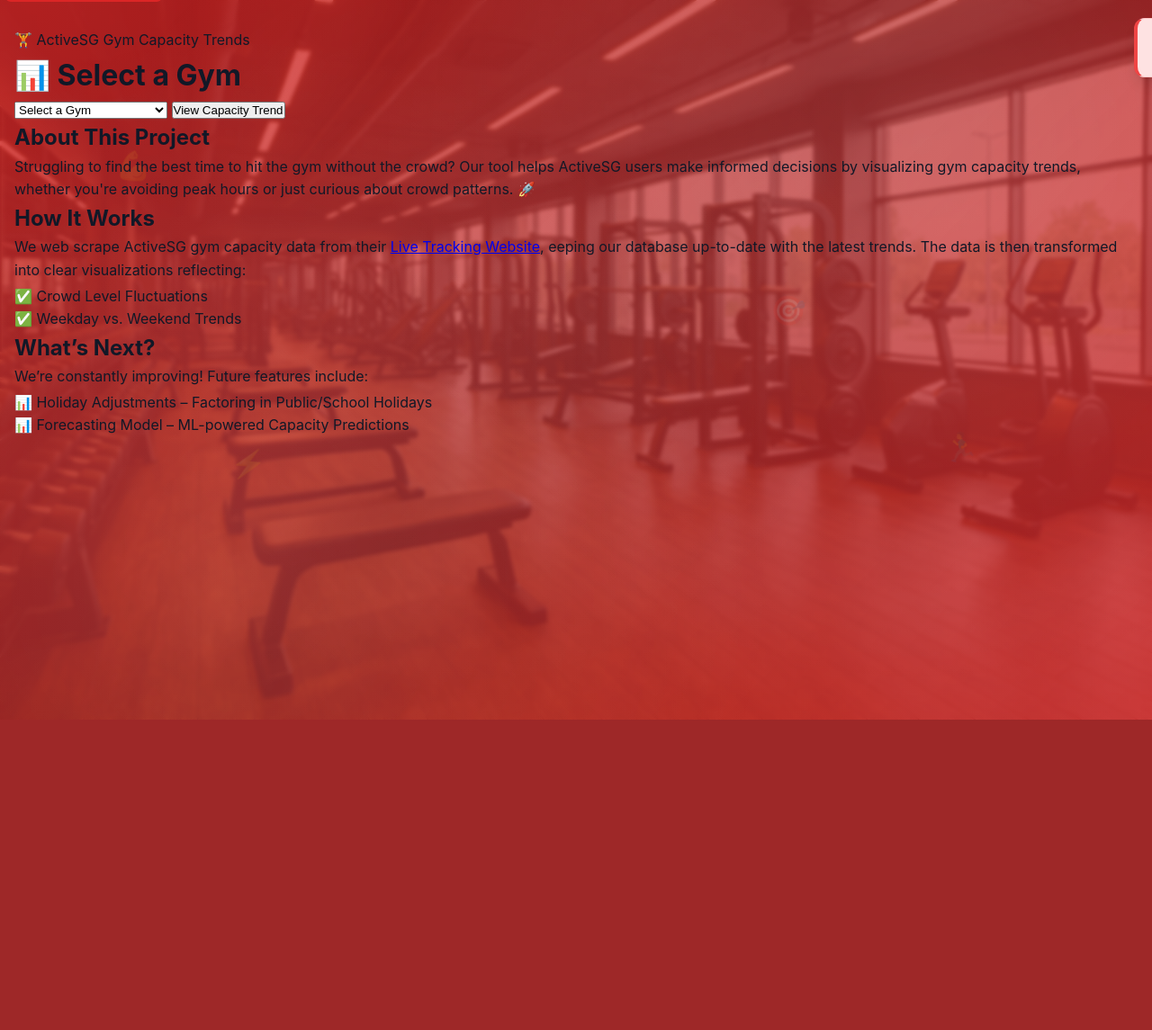
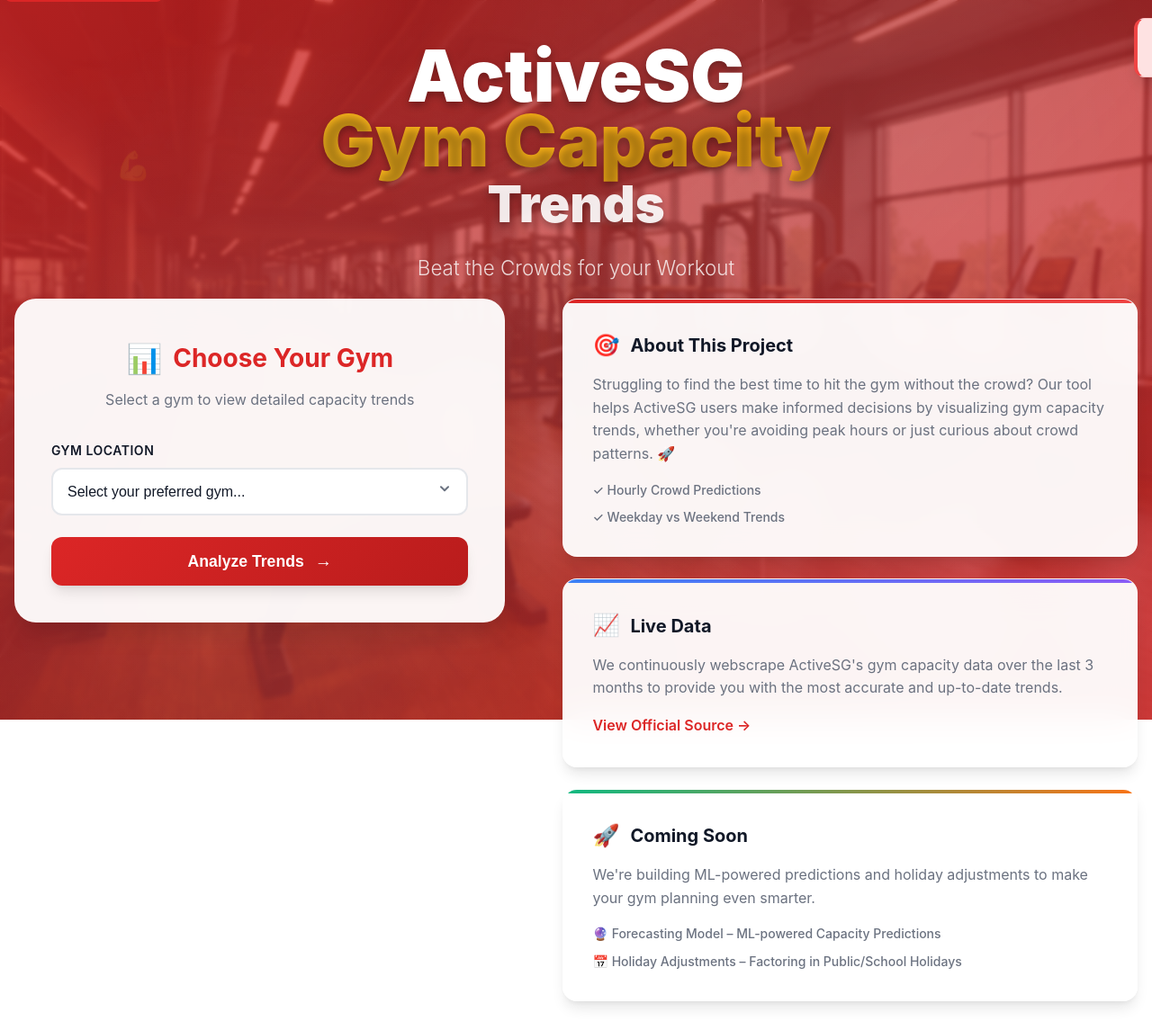
Before and after one commit to dillonchong01/ActiveSG-Gym-Capacity, a Flask app: page / in a window 1280 px wide. Shown: the whole page at 90% size. Before the commit the page ends 800 px from the top, so only its background shows below. Run offline with Flask 3, Linux system fonts and the light colour scheme.

Commit message:
Update homepage.html

```diff
--- a/templates/homepage.html
+++ b/templates/homepage.html
@@ -3,43 +3,103 @@
 {% block title %}ActiveSG Gym Capacity Trends{% endblock %}
 
 {% block content %}
-<div class="top-banner">
-    🏋️ ActiveSG Gym Capacity Trends
+<!-- Hero Section with Creative Layout -->
+<div class="hero-section">
+    <div class="hero-content">
+        <h1 class="hero-title">
+            <span class="title-main">ActiveSG</span>
+            <span class="title-accent">Gym Capacity</span>
+            <span class="title-sub">Trends</span>
+        </h1>
+        <p class="hero-subtitle">Beat the Crowds for your Workout</p>
+    </div>
 </div>
 
-<div class="layout-container">
-    <div class="layout-flex">
+<!-- Main Content Area with Asymmetric Layout -->
+<div class="content-grid">
+    <!-- Gym Selector - Prominent Position -->
+    <div class="selector-section">
+        <div class="selector-card">
+            <div class="card-header">
+                <h2 class="selector-title">
+                    <span class="title-icon">📊</span>
+                    Choose Your Gym
+                </h2>
+                <p class="selector-subtitle">Select a gym to view detailed capacity trends</p>
+            </div>
 
-        <!-- Right side: Selector form -->
-        <div class="selector-container">
-            <h1>📊 Select a Gym</h1>
-            <form action="{{ url_for('select_gym') }}" method="post">
-                <select name="gym" required>
-                    <option value="" disabled selected>Select a Gym</option>
-                    {% for gym in gyms %}
-                        <option value="{{ gym }}">{{ gym.replace('_', ' ') }}</option>
-                    {% endfor %}
-                </select>
-                <button type="submit">View Capacity Trend</button>
+            <form action="{{ url_for('select_gym') }}" method="post" class="gym-form">
+                <div class="form-group">
+                    <label for="gym-select" class="form-label">Gym Location</label>
+                    <div class="select-wrapper">
+                        <select name="gym" id="gym-select" required class="gym-select">
+                            <option value="" disabled selected>Select your preferred gym...</option>
+                            {% for gym in gyms %}
+                                <option value="{{ gym }}">{{ gym.replace('_', ' ')}}</option>
+                            {% endfor %}
+                        </select>
+                        <div class="select-icon">
+                            <svg width="20" height="20" viewBox="0 0 20 20" fill="currentColor">
+                                <path fill-rule="evenodd" d="M5.293 7.293a1 1 0 011.414 0L10 10.586l3.293-3.293a1 1 0 111.414 1.414l-4 4a1 1 0 01-1.414 0l-4-4a1 1 0 010-1.414z" clip-rule="evenodd" />
+                            </svg>
+                        </div>
+                    </div>
+                </div>
+
+                <button type="submit" class="cta-button" aria-label="View capacity trend for selected gym">
+                    <span class="button-text">Analyze Trends</span>
+                    <span class="button-icon">→</span>
+                </button>
             </form>
         </div>
+    </div>
 
-        <!-- Left side: Info block -->
-        <div class="info-box">
-            <h2>About This Project</h2>
-            <p>Struggling to find the best time to hit the gym without the crowd? Our tool helps ActiveSG users make informed decisions by visualizing gym capacity trends, whether you're avoiding peak hours or just curious about crowd patterns. 🚀</p>
+    <!-- Info Cards - Creative Stacked Layout -->
+    <div class="info-section">
+        <div class="info-cards">
+            <div class="info-card card-primary">
+                <h3 class="card-title">
+                    <span class="card-icon">🎯</span>
+                    About This Project
+                </h3>
+                <p class="card-description">
+                    Struggling to find the best time to hit the gym without the crowd? Our tool helps ActiveSG users make informed decisions by visualizing gym capacity trends, whether you're avoiding peak hours or just curious about crowd patterns. 🚀
+                </p>
+                <div class="card-features">
+                    <span class="feature">✓ Hourly Crowd Predictions</span>
+                    <span class="feature">✓ Weekday vs Weekend Trends</span>
+                </div>
+            </div>
 
-            <h2>How It Works</h2>
-            <p>We web scrape ActiveSG gym capacity data from their <a href="https://activesg.gov.sg/gym-capacity" target="_blank" rel="noopener noreferrer">Live Tracking Website</a>, eeping our database up-to-date with the latest trends. The data is then transformed into clear visualizations reflecting:</p>
-            <p style="text-align: left; margin-top: 3px;">✅ Crowd Level Fluctuations</p>
-            <p style="text-align: left;">✅ Weekday vs. Weekend Trends</p>
+            <div class="info-card card-secondary">
+                <h3 class="card-title">
+                    <span class="card-icon">📈</span>
+                    Live Data
+                </h3>
+                <p class="card-description">
+                    We continuously webscrape ActiveSG's gym capacity data over the last 3 months to provide you with the most accurate and up-to-date trends.
+                </p>
+                <div class="card-link">
+                    <a href="https://activesg.gov.sg/gym-capacity" target="_blank" rel="noopener noreferrer">
+                        View Official Source →
+                    </a>
+                </div>
+            </div>
 
-            <h2>What’s Next?</h2>
-            <p>We’re constantly improving! Future features include:</p>
-            <p style="text-align: left; margin-top: 3px;">📊 Holiday Adjustments – Factoring in Public/School Holidays</p>
-            <p style="text-align: left;">📊 Forecasting Model – ML-powered Capacity Predictions</p>
+            <div class="info-card card-accent">
+                <h3 class="card-title">
+                    <span class="card-icon">🚀</span>
+                    Coming Soon
+                </h3>
+                <p class="card-description">
+                    We're building ML-powered predictions and holiday adjustments to make your gym planning even smarter.
+                </p>
+                <div class="card-features">
+                    <span class="feature">🔮 Forecasting Model – ML-powered Capacity Predictions</span>
+                    <span class="feature">📅 Holiday Adjustments – Factoring in Public/School Holidays</span>
+                </div>
+            </div>
         </div>
-
     </div>
 </div>
 {% endblock %}
```
